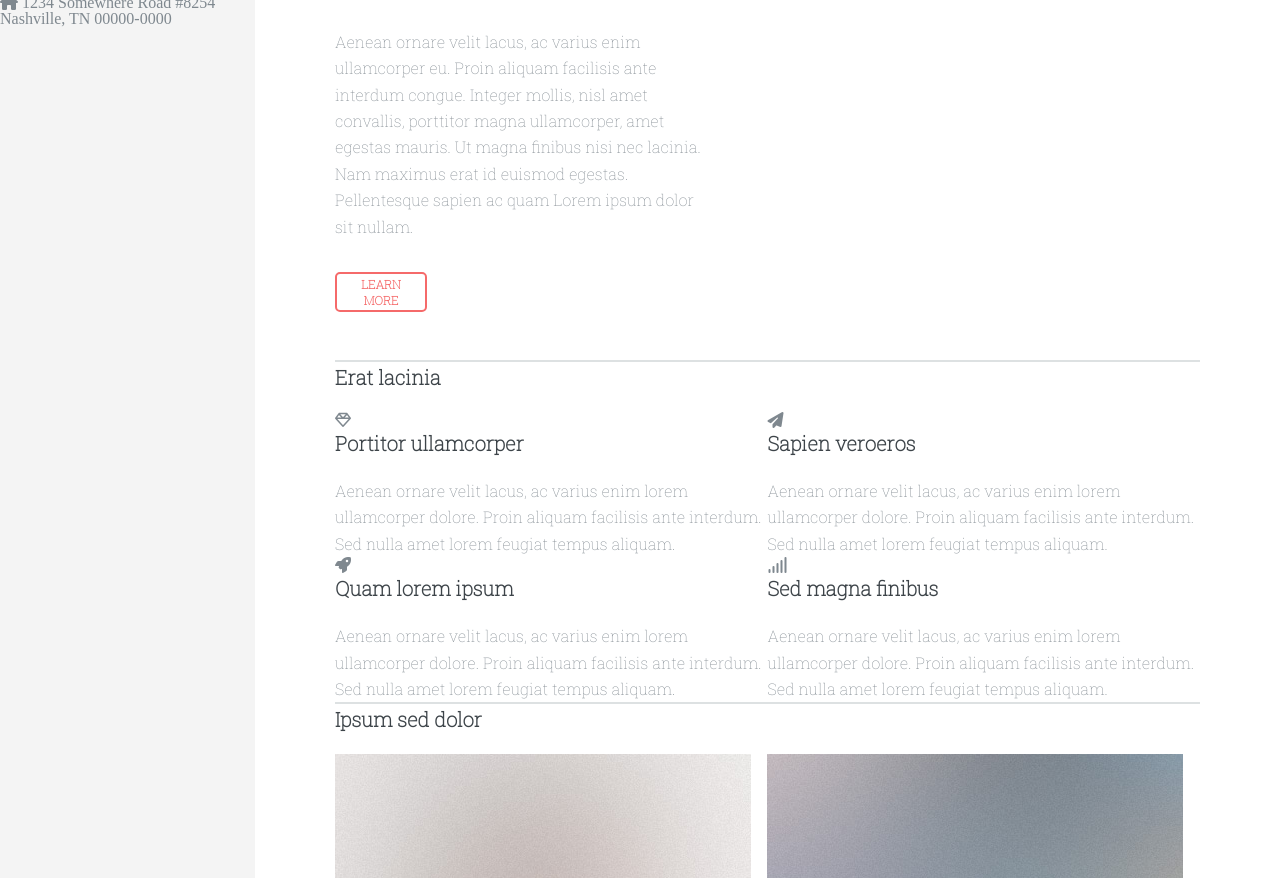
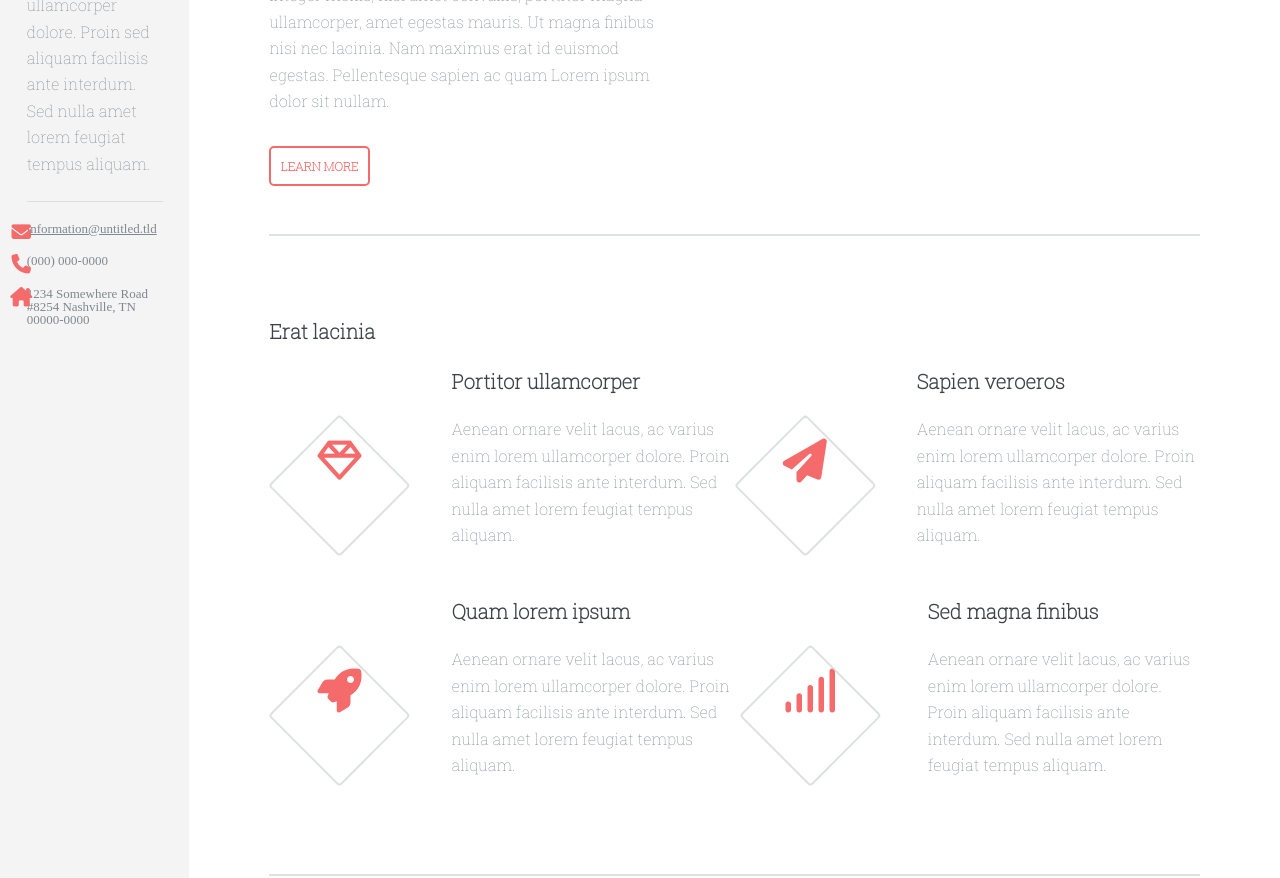
Before and after one commit to Sabrucita/trackgenix, a plain HTML site: page Week-02/index.html in a window 1280 px wide. Shown: the part 570-1448 px from the top of the page. Drawn offline with Linux system fonts and the light colour scheme.

Commit message:
TG: more style added k

```diff
--- a/Week-02/index.html
+++ b/Week-02/index.html
@@ -29,10 +29,10 @@
             <li>
               <a href="#">Submenu</a>
               <ul>
-                <li><a href="#">Lorem ipsum</a></li>
-                <li><a href="#">Lorem ipsum</a></li>
-                <li><a href="#">Lorem ipsum</a></li>
-                <li><a href="#">Lorem ipsum</a></li>
+                <li><a href="#">LOREM DOLOR</a></li>
+                <li><a href="#">IPSUM ADIPISCING</a></li>
+                <li><a href="#">TEMPUS MAGNA</a></li>
+                <li><a href="#">FEUGIAT VEROEROS</a></li>
               </ul>
             </li>
           </ul>
@@ -45,17 +45,17 @@
             facilisis ante interdum. Sed nulla amet lorem feugiat tempus
             aliquam.
           </p>
-          <ul>
+          <ul id="sidebar-contact-info">
             <li>
-              <i class="fa-solid fa-envelope"></i>
+              <i class="sidebar-icon fa-solid fa-envelope"></i>
               <a href="#">information@untitled.tld</a>
             </li>
             <li>
-              <i class="fa-solid fa-phone"></i>
+              <i class="sidebar-icon fa-solid fa-phone"></i>
               (000) 000-0000
             </li>
             <li>
-              <i class="fa-solid fa-house-chimney"></i>
+              <i class="sidebar-icon fa-solid fa-house-chimney"></i>
               1234 Somewhere Road #8254 Nashville, TN 00000-0000
             </li>
           </ul>
@@ -76,7 +76,7 @@
       <main class="main-container">
         <section class="title-section">
           <section>
-            <h1>Hi, I’m Editorial by Radium Rocket</h1>
+            <h1>Hi, I’m Editorial <br> by Radium <br> Rocket</h1>
             <p>A FREE AND FULLY RESPONSIVE SITE TEMPLATE</p>
             <p>
               Aenean ornare velit lacus, ac varius enim ullamcorper eu. Proin
@@ -93,40 +93,48 @@
           <h2>Erat lacinia</h2>
           <section class="features-section">
             <article class="feature">
-              <i class="fa-regular fa-gem"></i>
+              <i class="icon fa-regular fa-gem"></i>
+              <div>
                 <h3>Portitor ullamcorper</h3>
                 <p>
                   Aenean ornare velit lacus, ac varius enim lorem ullamcorper dolore.
                   Proin aliquam facilisis ante interdum. Sed nulla amet lorem feugiat
                   tempus aliquam.
                 </p>
+              </div>
             </article>
             <article class="feature">
-              <i class="fa-solid fa-paper-plane"></i>
+              <i class="icon fa-solid fa-paper-plane"></i>
+              <div>
                 <h3>Sapien veroeros</h3>
                 <p>
                   Aenean ornare velit lacus, ac varius enim lorem ullamcorper dolore.
                   Proin aliquam facilisis ante interdum. Sed nulla amet lorem feugiat
                   tempus aliquam.
                 </p>
+              </div>
             </article>
             <article class="feature">
-              <i class="fa-solid fa-rocket"></i>
+              <i class="icon fa-solid fa-rocket"></i>
+              <div>
                 <h3>Quam lorem ipsum</h3>
                 <p>
                   Aenean ornare velit lacus, ac varius enim lorem ullamcorper dolore.
                   Proin aliquam facilisis ante interdum. Sed nulla amet lorem feugiat
                   tempus aliquam.
                 </p>
+              </div>
             </article>
             <article class="feature">
-              <i class="fa-sharp fa-solid fa-signal"></i>
+              <i class="icon fa-sharp fa-solid fa-signal"></i>
+              <div>
                 <h3>Sed magna finibus</h3>
                 <p>
                   Aenean ornare velit lacus, ac varius enim lorem ullamcorper dolore.
                   Proin aliquam facilisis ante interdum. Sed nulla amet lorem feugiat
                   tempus aliquam.
                 </p>
+              </div>
             </article>
           </section>
         </section>
--- a/Week-02/style.css
+++ b/Week-02/style.css
@@ -30,7 +30,7 @@ p{
 }
 
 h1{
-  font-size: 56px;
+  font-size: 3.5em;
   font-weight: 700;
   color: #3d4449;
   margin: 0 0 0.5em 0;
@@ -53,8 +53,12 @@ footer{
 }
 
 .sidebar-container{
+  display: flex;
+  flex-wrap: wrap;
+  width: 60%;
   height: inherit;
   background-color: rgb(244, 244, 244);
+  padding: 1.66667em 1.66667em 1.33333em 1.66667em
 }
 
 .sidebar-container h2{
@@ -62,6 +66,37 @@ footer{
   display: inline-block;
   margin: 0 0 2em 0;
   padding: 0 0.75em 0.5em 0;
+}
+
+.sidebar-container p{
+  font-family: 'Roboto Slab', Tahoma, sans-serif;
+  color: #7f888f;
+}
+
+.sidebar-icon{
+  display: inline-block;
+  position: absolute;
+  width: 1.5em;
+  height: 1.125em;
+  left: -20px;
+  color: #f56a6a;
+  font-size: 1.5em;
+  line-height: 1.125em;
+  text-align: center;
+}
+
+#sidebar-contact-info{
+  text-decoration: none;
+  border-top: solid 1px rgba(210, 215, 217, 0.75);
+  margin: 1.5em 0 0 0;
+  position: relative;
+}
+
+#sidebar-contact-info li{
+  text-decoration: none;
+  margin: 1.5em 0 0 0;
+  position: relative;
+  font-size: 13px;
 }
 
 .title-section{
@@ -92,13 +127,42 @@ footer{
   cursor: pointer;
 }
 
+.submit-button:hover{
+  background-color: #fef1f1;
+}
+
 .features-section{
   display: flex;
   flex-wrap: wrap;
 }
 
 .feature{
-  width: 50%;
+  display: flex;
+  width: calc(50% - 3em);
+  margin: 0 0 3em 3em;
+}
+
+.icon{
+  position: relative;
+  top: 0.05em;
+  margin-top: 70px;
+  margin-right: 90px;
+  font-size: 2.75rem;
+  color: #f56a6a;
+}
+
+.icon::after{
+  transform: rotate(45deg);
+  border-radius: 0.25rem;
+  border: solid 2px rgba(210, 215, 217, 0.75);
+  content: "";
+  display: block;
+  height: 2.2em;
+  left: 50%;
+  position: absolute;
+  top: 50%;
+  width: 2.2em;
+  margin: -60px 0px 0px -50px;
 }
 
 .article-section{
@@ -218,10 +282,10 @@ footer{
 
 .features{
   border-top: solid 2px rgba(210, 215, 217, 0.75);
+  padding: 5em 0 3em 0;
 }
 
 #search{
-  padding: 1.66667em;
   background-color: #eff1f2;
 }
 
```
Lines whose indentation alone changed are shown as unchanged.
